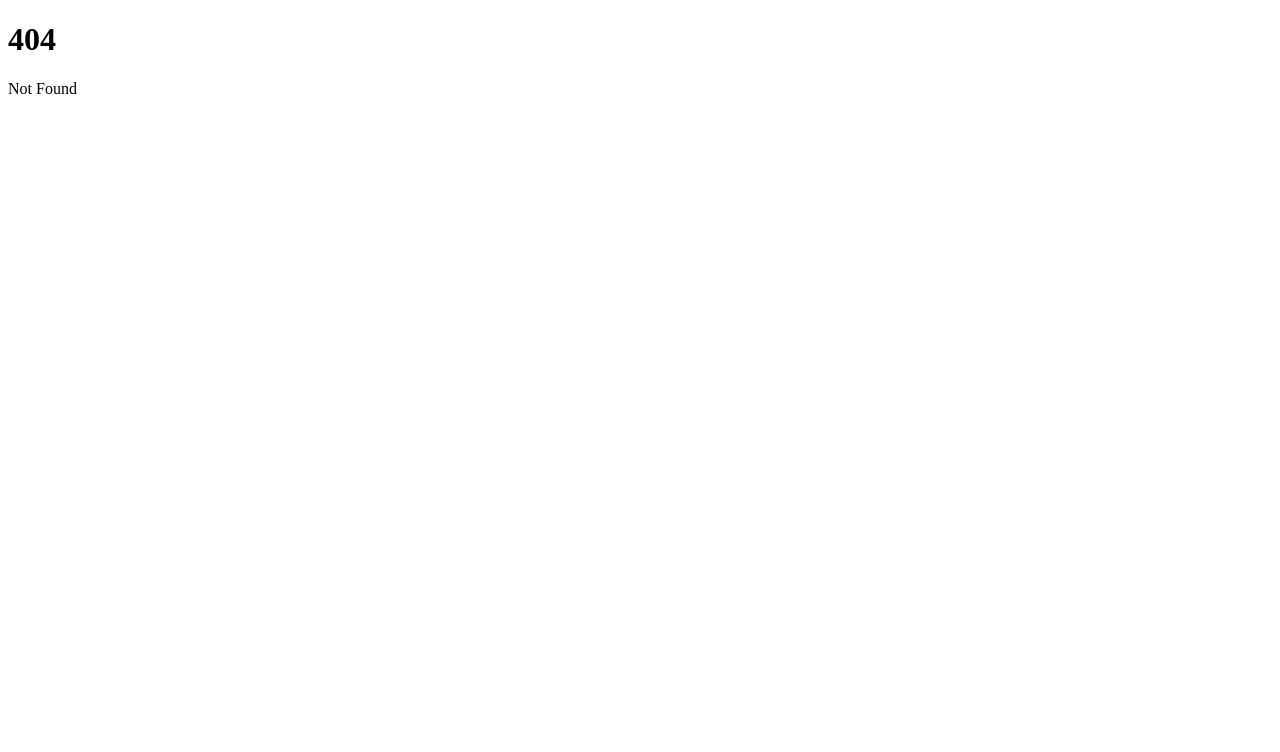
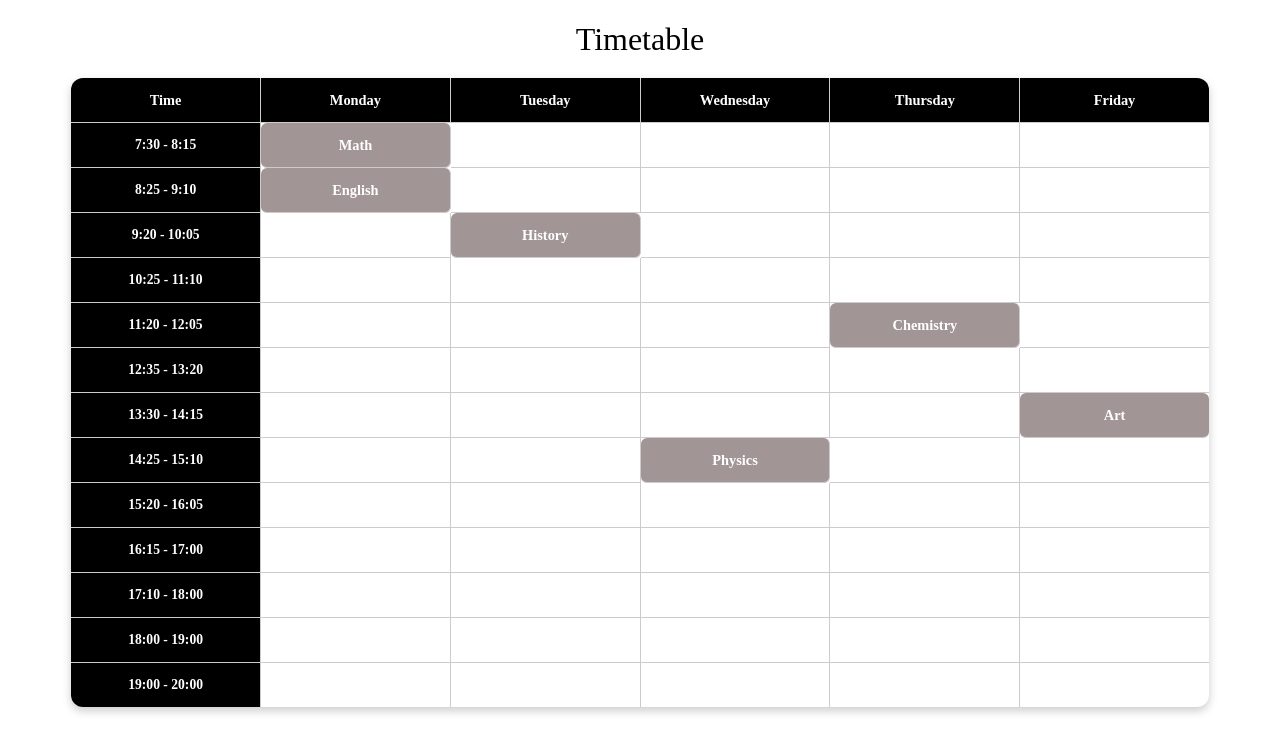
Before and after one commit to besti-hackathon-gruppe-2026/zb, a SvelteKit app in the folder frontend/: page /timetable in a window 1280 px wide. Before the commit this address had no page. Shown: the top 752 px of the page. Built offline with nearby package versions, Linux system fonts and the light colour scheme.

Commit message:
timetable

```diff
--- /dev/null
+++ b/frontend/src/routes/timetable/+page.svelte
@@ -0,0 +1,121 @@
+<script>
+  // Days of the week
+  const days = ["Monday", "Tuesday", "Wednesday", "Thursday", "Friday"];
+
+  // Custom time slots
+  const hours2 = [
+    "7:30 - 8:15",
+    "8:25 - 9:10",
+    "9:20 - 10:05",
+    "10:25 - 11:10",
+    "11:20 - 12:05",
+    "12:35 - 13:20",
+    "13:30 - 14:15",
+    "14:25 - 15:10",
+    "15:20 - 16:05",
+    "16:15 - 17:00",
+    "17:10 - 18:00",
+    "18:00 - 19:00",
+    "19:00 - 20:00"
+  ];
+
+  // Example lessons, now using hours2 strings as keys
+  const lessons = {
+    "Monday-7:30 - 8:15": "Math",
+    "Monday-8:25 - 9:10": "English",
+    "Tuesday-9:20 - 10:05": "History",
+    "Wednesday-14:25 - 15:10": "Physics",
+    "Thursday-11:20 - 12:05": "Chemistry",
+    "Friday-13:30 - 14:15": "Art",
+  };
+</script>
+
+<style>
+  body {
+    background-color: #f0f0f0;
+    font-family: 'Segoe UI', Roboto, sans-serif;
+    color: #000;
+  }
+
+  h1 {
+    text-align: center;
+    margin-bottom: 20px;
+    font-weight: 400;
+  }
+
+  table {
+    border-collapse: separate;
+    border-spacing: 0;
+    width: 90%;
+    margin: auto;
+    text-align: center;
+    border-radius: 12px;
+    overflow: hidden;
+    background-color: #fff; /* table background white */
+    box-shadow: 0 4px 10px rgba(0,0,0,0.2);
+  }
+
+  th, td {
+    padding: 12px;
+    min-width: 120px;
+    height: 20px;
+    font-size: 0.9rem;
+    border-bottom: 1px solid #ccc;
+    border-right: 1px solid #ccc;
+  }
+
+  th:last-child, td:last-child {
+    border-right: none;
+  }
+
+  th {
+    background-color: #000; /* header black */
+    color: #fff;
+    font-weight: 500;
+    font-weight: bold;
+  }
+
+  td:first-child {
+    min-width: 90px;
+    font-size: 0.85rem;
+    background-color: #000; /* left column black */
+    color: #fff;
+    font-weight: bold;
+  }
+
+  td.lesson {
+    background-color: #a29595; /* lessons gray */
+    color: #fff;
+    font-weight: bold;
+    border-radius: 6px;
+  }
+
+  tr:last-child td {
+    border-bottom: none;
+  }
+</style>
+
+<h1>Timetable</h1>
+
+<table>
+  <thead>
+    <tr>
+      <th>Time</th>
+      {#each days as day}
+        <th>{day}</th>
+      {/each}
+    </tr>
+  </thead>
+  <tbody>
+    {#each hours2 as hour}
+      <tr>
+        <td>{hour}</td>
+        {#each days as day}
+          <td class={lessons[day + "-" + hour] ? "lesson" : ""}>
+            {lessons[day + "-" + hour] ?? ""}
+          </td>
+        {/each}
+      </tr>
+    {/each}
+  </tbody>
+</table>
```
